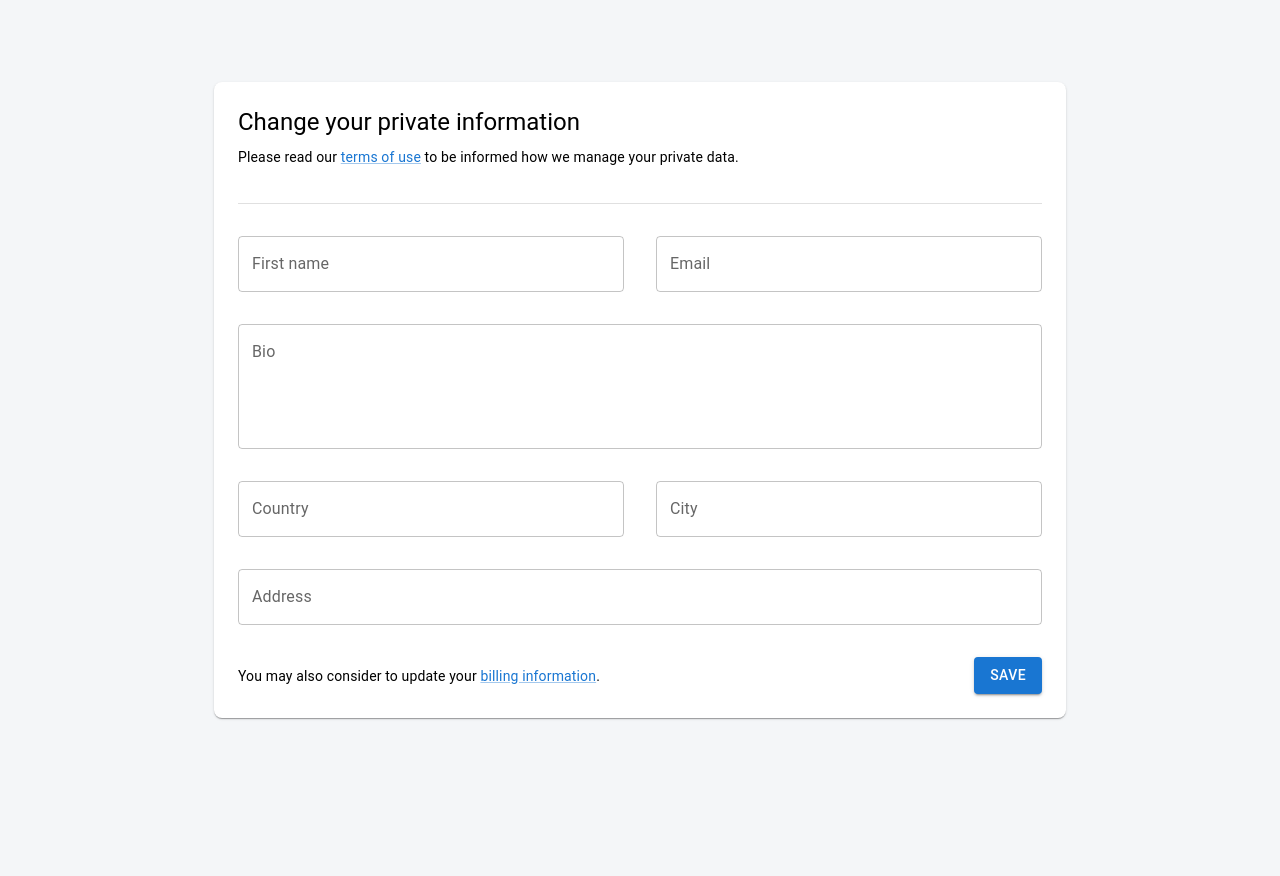
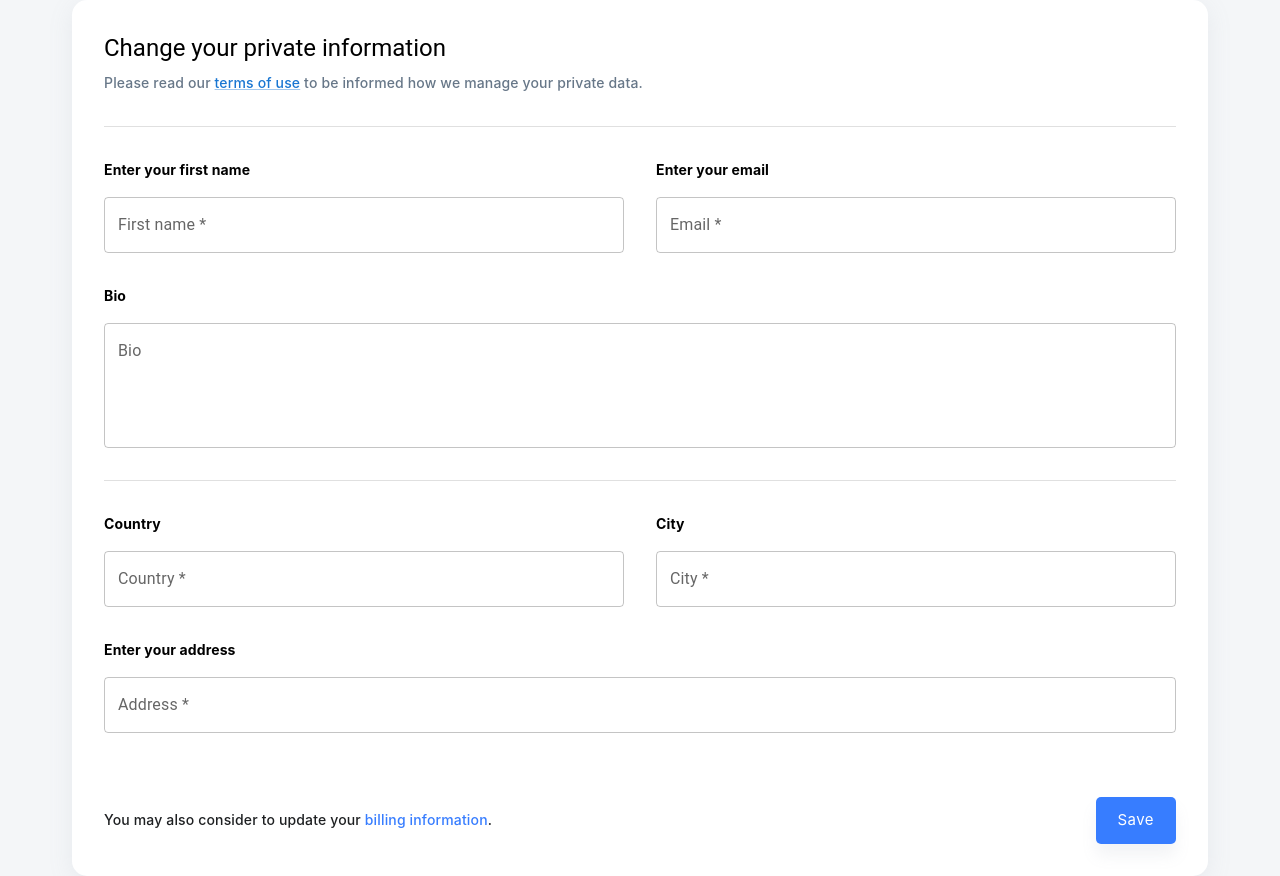
Before and after one commit to Igor-Laptev/SmartTest, a React (Create React App) app: page / in a window 1280 px wide. Before the commit the page ends 800 px from the top, so only its background shows below. Built offline with nearby package versions, Linux system fonts and the light colour scheme.

Commit message:
Добавлены стили и медиа-запросы для формы

```diff
--- a/src/components/Form.css
+++ b/src/components/Form.css
@@ -1,4 +1,4 @@
-.form-container {
+/* .form-container {
   background-color: rgb(255, 255, 255);
   color: rgb(30, 32, 34);
   transition: box-shadow 300ms cubic-bezier(0.4, 0, 0.2, 1) 0ms;
@@ -71,9 +71,9 @@
 
 .form-footer button {
   padding: 10px 20px;
-  background-color: #007bff;
+  background-color: rgb(55, 125, 255);
   color: white;
   border: none;
   border-radius: 4px;
   cursor: pointer;
-}
+} */
--- a/src/components/Form.jsx
+++ b/src/components/Form.jsx
@@ -46,20 +46,43 @@ function Form() {
   };
 
   return (
-    <Container maxWidth="md">
+    <Container
+      maxWidth="lg"
+      sx={{
+        minHeight: '100vh',
+        display: 'flex',
+        alignItems: 'center',
+        justifyContent: 'center',
+        px: { xs: 2, sm: 3, md: 4 },
+      }}
+    >
       <Box
         sx={{
           backgroundColor: 'white',
-          borderRadius: 2,
-          p: 3,
-          boxShadow: 1,
+          borderRadius: '15px',
+          boxShadow: 'rgba(140, 152, 164, 0.125) 0px 6px 24px 0px',
+          p: 4,
+          maxWidth: '1280px',
+          width: '100%',
+          pb: 4,
         }}
       >
-        <form onSubmit={handleSubmit}>
+        <form onSubmit={handleSubmit} style={{ height: '100%' }}>
           <Typography variant="h5" gutterBottom>
             Change your private information
           </Typography>
-          <Typography variant="body2" gutterBottom>
+          <Typography
+            variant="body2"
+            gutterBottom
+            sx={{
+              margin: 0,
+              fontFamily: 'Inter, sans-serif',
+              fontWeight: 500,
+              fontSize: '0.875rem',
+              lineHeight: 1.57,
+              color: 'rgb(103, 119, 136)',
+            }}
+          >
             Please read our <Link href="/terms">terms of use</Link> to be
             informed how we manage your private data.
           </Typography>
@@ -81,28 +104,73 @@ function Form() {
           </Box>
           <Grid container spacing={4}>
             <Grid item xs={12} sm={6}>
+              <Typography
+                variant="subtitle1"
+                gutterBottom
+                sx={{
+                  margin: '0px 0px 16px',
+                  fontFamily: 'Inter, sans-serif',
+                  fontSize: '0.875rem',
+                  lineHeight: 1.57,
+                  fontWeight: 700,
+                }}
+              >
+                Enter your first name
+              </Typography>
               <TextField
                 fullWidth
-                label="First name"
+                label="First name *"
                 name="firstName"
                 value={formData.firstName}
                 onChange={handleChange}
                 error={!!errors.firstName}
                 helperText={errors.firstName}
+                sx={{
+                  borderRadius: '5px',
+                }}
               />
             </Grid>
             <Grid item xs={12} sm={6}>
+              <Typography
+                variant="subtitle1"
+                gutterBottom
+                sx={{
+                  margin: '0px 0px 16px',
+                  fontFamily: 'Inter, sans-serif',
+                  fontSize: '0.875rem',
+                  lineHeight: 1.57,
+                  fontWeight: 700,
+                }}
+              >
+                Enter your email
+              </Typography>
               <TextField
                 fullWidth
-                label="Email"
+                label="Email *"
                 name="email"
                 value={formData.email}
                 onChange={handleChange}
                 error={!!errors.email}
                 helperText={errors.email}
+                sx={{
+                  borderRadius: '5px',
+                }}
               />
             </Grid>
             <Grid item xs={12}>
+              <Typography
+                variant="subtitle1"
+                gutterBottom
+                sx={{
+                  margin: '0px 0px 16px',
+                  fontFamily: 'Inter, sans-serif',
+                  fontSize: '0.875rem',
+                  lineHeight: 1.57,
+                  fontWeight: 700,
+                }}
+              >
+                Bio
+              </Typography>
               <TextField
                 fullWidth
                 label="Bio"
@@ -111,33 +179,102 @@ function Form() {
                 rows={4}
                 value={formData.bio}
                 onChange={handleChange}
+                sx={{
+                  borderRadius: '5px',
+                }}
+              />
+            </Grid>
+          </Grid>
+          <Box
+            sx={{
+              paddingTop: '32px',
+              paddingBottom: '32px',
+            }}
+          >
+            <Divider
+              sx={{
+                margin: '0px',
+                flexShrink: 0,
+                borderWidth: '0px 0px thin',
+                borderStyle: 'solid',
+                borderColor: 'rgba(0, 0, 0, 0.12)',
+              }}
+            />
+          </Box>
+          <Grid container spacing={4}>
+            <Grid item xs={12} sm={6}>
+              <Typography
+                variant="subtitle1"
+                gutterBottom
+                sx={{
+                  margin: '0px 0px 16px',
+                  fontFamily: 'Inter, sans-serif',
+                  fontSize: '0.875rem',
+                  lineHeight: 1.57,
+                  fontWeight: 700,
+                }}
+              >
+                Country
+              </Typography>
+              <TextField
+                fullWidth
+                label="Country *"
+                name="country"
+                value={formData.country}
+                onChange={handleChange}
+                sx={{
+                  borderRadius: '5px',
+                }}
               />
             </Grid>
             <Grid item xs={12} sm={6}>
+              <Typography
+                variant="subtitle1"
+                gutterBottom
+                sx={{
+                  margin: '0px 0px 16px',
+                  fontFamily: 'Inter, sans-serif',
+                  fontSize: '0.875rem',
+                  lineHeight: 1.57,
+                  fontWeight: 700,
+                }}
+              >
+                City
+              </Typography>
               <TextField
                 fullWidth
-                label="Country"
-                name="country"
-                value={formData.country}
-                onChange={handleChange}
-              />
-            </Grid>
-            <Grid item xs={12} sm={6}>
-              <TextField
-                fullWidth
-                label="City"
+                label="City *"
                 name="city"
                 value={formData.city}
                 onChange={handleChange}
+                sx={{
+                  borderRadius: '5px',
+                }}
               />
             </Grid>
             <Grid item xs={12}>
+              <Typography
+                variant="subtitle1"
+                gutterBottom
+                sx={{
+                  margin: '0px 0px 16px',
+                  fontFamily: 'Inter, sans-serif',
+                  fontSize: '0.875rem',
+                  lineHeight: 1.57,
+                  fontWeight: 700,
+                }}
+              >
+                Enter your address
+              </Typography>
               <TextField
                 fullWidth
-                label="Address"
+                label="Address *"
                 name="address"
                 value={formData.address}
                 onChange={handleChange}
+                sx={{
+                  borderRadius: '5px',
+                }}
               />
             </Grid>
             <Grid
@@ -147,13 +284,69 @@ function Form() {
                 display: 'flex',
                 justifyContent: 'space-between',
                 alignItems: 'center',
+                marginTop: '32px',
               }}
             >
-              <Typography variant="body2">
+              <Typography
+                variant="body2"
+                sx={{
+                  margin: 0,
+                  fontFamily: 'Inter, sans-serif',
+                  fontWeight: 500,
+                  fontSize: '0.875rem',
+                  lineHeight: 1.57,
+                  color: 'rgb(30, 32, 34)',
+                }}
+              >
                 You may also consider to update your{' '}
-                <Link href="/billing">billing information</Link>.
+                <Link
+                  href="/billing"
+                  sx={{
+                    margin: 0,
+                    fontFamily: 'inherit',
+                    fontWeight: 'inherit',
+                    fontSize: 'inherit',
+                    lineHeight: 'inherit',
+                    letterSpacing: 'inherit',
+                    color: 'rgb(55, 125, 255)',
+                    textDecoration: 'none',
+                  }}
+                >
+                  billing information
+                </Link>
+                .
               </Typography>
-              <Button variant="contained" color="primary" type="submit">
+              <Button
+                variant="contained"
+                color="primary"
+                type="submit"
+                sx={{
+                  display: 'inline-flex',
+                  alignItems: 'center',
+                  justifyContent: 'center',
+                  boxSizing: 'border-box',
+                  outline: 0,
+                  border: 0,
+                  margin: 0,
+                  cursor: 'pointer',
+                  userSelect: 'none',
+                  verticalAlign: 'middle',
+                  textDecoration: 'none',
+                  textTransform: 'none',
+                  fontFamily: 'Inter, sans-serif',
+                  fontSize: '0.9375rem',
+                  lineHeight: 1.75,
+                  minWidth: '64px',
+                  padding: '10px 22px',
+                  transition:
+                    'background-color 250ms cubic-bezier(0.4, 0, 0.2, 1) 0ms, box-shadow 250ms cubic-bezier(0.4, 0, 0.2, 1) 0ms, border-color 250ms cubic-bezier(0.4, 0, 0.2, 1) 0ms, color 250ms cubic-bezier(0.4, 0, 0.2, 1) 0ms',
+                  color: 'rgb(255, 255, 255)',
+                  backgroundColor: 'rgb(55, 125, 255)',
+                  boxShadow: 'rgba(140, 152, 164, 0.1) 0px 12px 15px',
+                  fontWeight: 400,
+                  borderRadius: '5px',
+                }}
+              >
                 Save
               </Button>
             </Grid>
```
